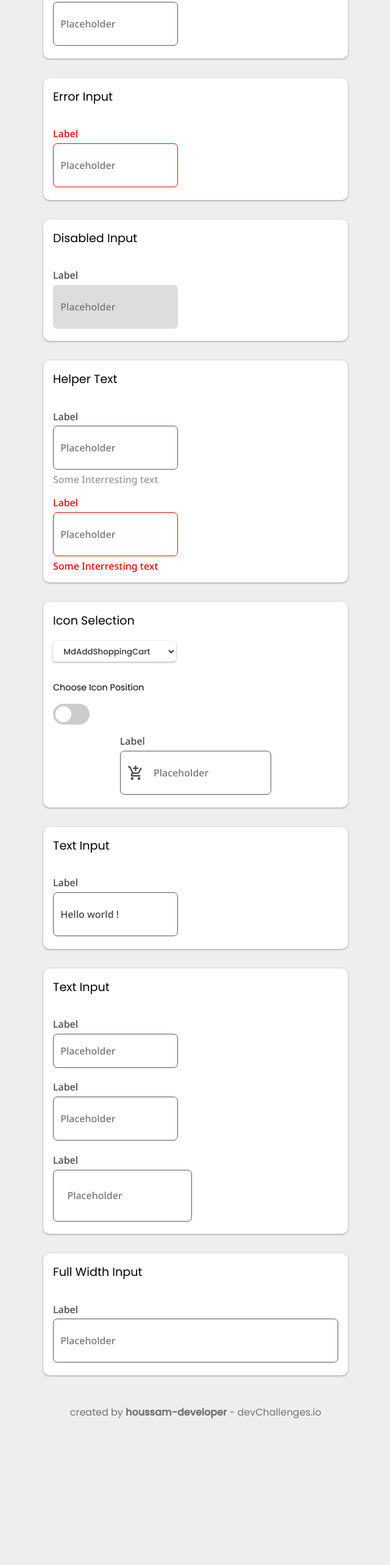
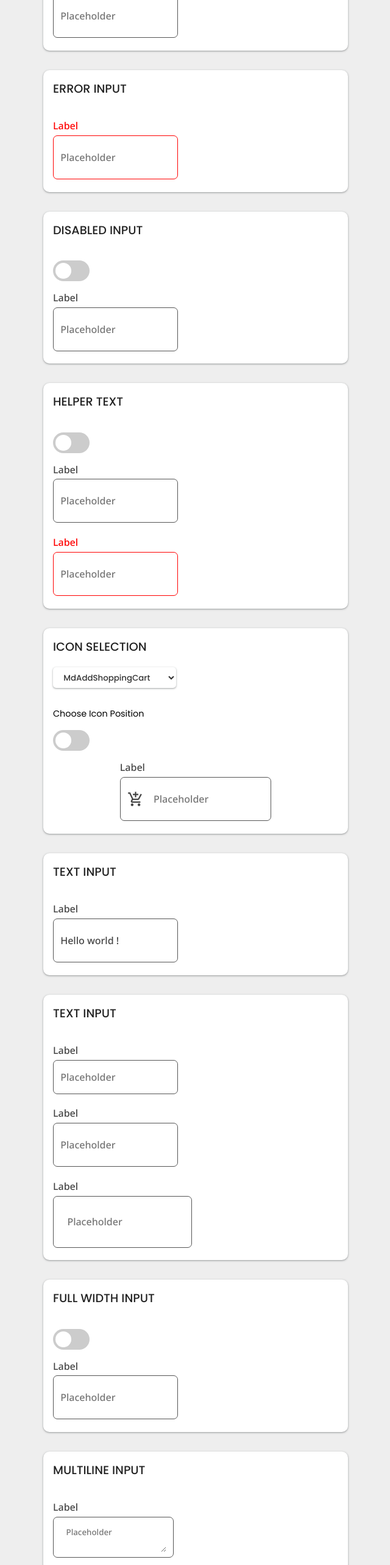
Before and after one commit to houssam-developer/input-component, a React (Vite) app: page / in a window 1280 px wide. Shown: the part 200-2766 px from the top of the page at 61% size, without its empty margins (319-959 px from the left). Before the commit the page ends 2560 px from the top, so only its background shows below. Built offline with nearby package versions, Linux system fonts and the light colour scheme.

Commit message:
feat: add all toggle for demos

```diff
--- a/src/App.jsx
+++ b/src/App.jsx
@@ -9,6 +9,9 @@ import ToggleButton from './components/ToggleButton';
 
 function App() {
 	const [disabledIcon, setDisabledIcon] = useState(false);
+	const [disabled, setDisabled] = useState(false);
+	const [helperTextFlag, setHelperTextFlag] = useState(false);
+	const [fullWidthFlag, setFullWidthFlag] = useState(false);
 	const [iconsOptions, setIconsOptions] = useState([]);
 	const [targetIcon, setTargetIcon] = useState('MdAddShoppingCart');
 
@@ -26,7 +29,7 @@ function App() {
 
 	return (
 		<div className="container">
-			<h1>Hello world</h1>
+			<h1>Input Component Challenge</h1>
 			<div className="container-box">
 				<h2>Default Input</h2>
 				<Input />
@@ -38,13 +41,26 @@ function App() {
 
 			<div className="container-box">
 				<h2>Disabled Input</h2>
-				<Input disabled />
+				<ToggleButton handleOnClick={(e) => setDisabled(e.target.checked)} />
+				<Input disabled={disabled} />
 			</div>
 
 			<div className="container-box">
 				<h2>Helper Text</h2>
-				<Input helperText='Some Interresting text' />
-				<Input helperText='Some Interresting text' error />
+				<ToggleButton handleOnClick={(e) => setHelperTextFlag(e.target.checked)} />
+				{
+					helperTextFlag ?
+						<>
+							<Input helperText='Some Interresting text' />
+							<Input helperText='Some Interresting text' error />
+						</>
+						:
+						<>
+							<Input />
+							<Input error />
+						</>
+				}
+
 			</div>
 
 			<div className="container-box">
@@ -73,7 +89,13 @@ function App() {
 
 			<div className="container-box">
 				<h2>Full Width Input</h2>
-				<Input fullWidth />
+				<ToggleButton handleOnClick={(e) => setFullWidthFlag(e.target.checked)} />
+				<Input fullWidth={fullWidthFlag} />
+			</div>
+
+			<div className="container-box">
+				<h2>Multiline Input</h2>
+				<Input multiline row={2} />
 			</div>
 
 			<Footer></Footer>
--- a/src/components/Input.jsx
+++ b/src/components/Input.jsx
@@ -1,5 +1,6 @@
 import './Input.scss';
 import * as MdIcons from 'react-icons/md';
+import { useState } from 'react';
 
 function Input({
 	textLabel = 'Label',
@@ -12,10 +13,11 @@ function Input({
 	size,
 	error,
 	fullWidth,
-	multiline, row = 2
+	multiline,
+	row = 5
 }) {
 
-
+	const [text, setText] = useState(value);
 	let startIconVal;
 	let endIconVal;
 	let setOfClassNames = 'container-component input-component';
@@ -50,12 +52,16 @@ function Input({
 
 	if (fullWidth) { setOfClassNames += ` container-input--fullwidth`; }
 
+	if (multiline) { setOfClassNamesInput += ` container-input__textarea` }
+
 	return (
 		<div className={setOfClassNames}>
 			<label className='input-component__label' htmlFor="local-input">{textLabel}</label>
 			<div className={setOfClassNamesInput}>
 				{startIcon ? startIconVal : ''}
-				<input type="text" value={value} placeholder={placeholder} disabled={disabled} />
+				{multiline ?
+					<textarea className={setOfClassNamesInput} rows={row} value={text} onChange={(e) => setText(e.target.value)} placeholder={placeholder} disabled={disabled} />
+					: <input type="text" value={disabled ? '' : text} onChange={(e) => setText(e.target.value)} placeholder={placeholder} disabled={disabled} />}
 				{endIcon ? endIconVal : ''}
 			</div>
 			<span className='helper-text'>{helperText}</span>
--- a/src/components/Input.scss
+++ b/src/components/Input.scss
@@ -14,7 +14,7 @@
 	color: var(--ic-color);
 
 	&:focus-within {
-		--ic-color: var(--color--light-primary);
+		--ic-border-color: var(--color--light-primary);
 	}
 
 	&:hover {
@@ -95,6 +95,21 @@
 		}
 	}
 
+	textarea {
+		font-family: 'Noto Sans', Arial, Helvetica, sans-serif;
+		font-weight: 500;
+		color: var(--ic-color);
+		border: none;
+		outline: none;
+		width: 100%;
+
+
+		&:focus {
+			border: none;
+			outline: none;
+		}
+	}
+
 	svg {
 		width: 27px;
 		height: 27px;
--- a/src/components/Select.jsx
+++ b/src/components/Select.jsx
@@ -1,5 +1,5 @@
 import './Select.scss';
-
+import { v4 as uuidv4 } from 'uuid';
 
 function Select({ text, options, handleChangeEvent }) {
 
@@ -9,7 +9,7 @@ function Select({ text, options, handleChangeEvent }) {
 		<div className="container-select">
 			<h2>{text} Selection</h2>
 			<select className="select" name="buttons" onChange={handleChangeEvent}>
-				{options.map(it => <option value={it}>{it}</option>)}
+				{options.map(it => <option key={uuidv4()} value={it}>{it}</option>)}
 			</select>
 		</div>
 	)
--- a/src/index.css
+++ b/src/index.css
@@ -51,13 +51,15 @@
 
 body {
 	font-family: var(--ff-primary);
-
 	background-color: #eee;
 }
 
 h1,
 h2 {
-	font-weight: 400;
+	font-weight: 500;
+	font-size: 1.5rem;
+	color: #222;
+	text-transform: uppercase;
 }
 
 h2 {
```
